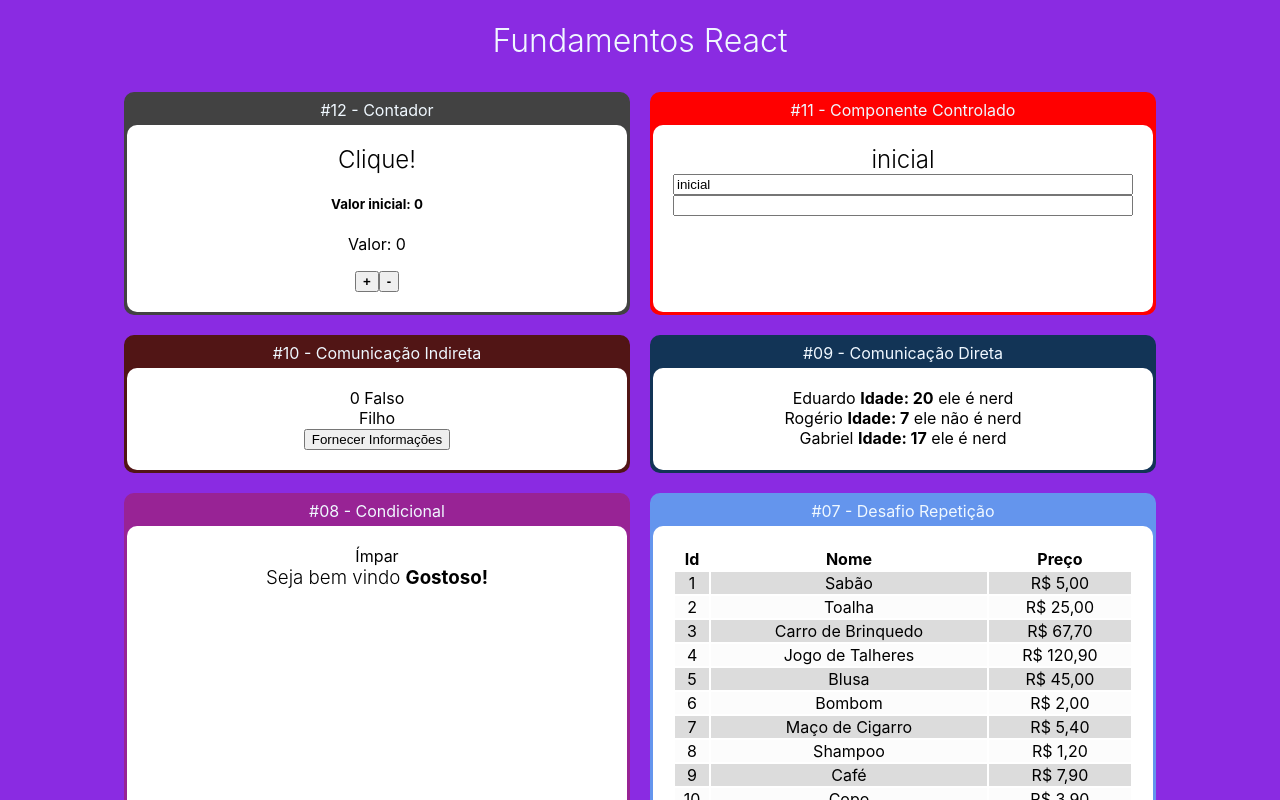
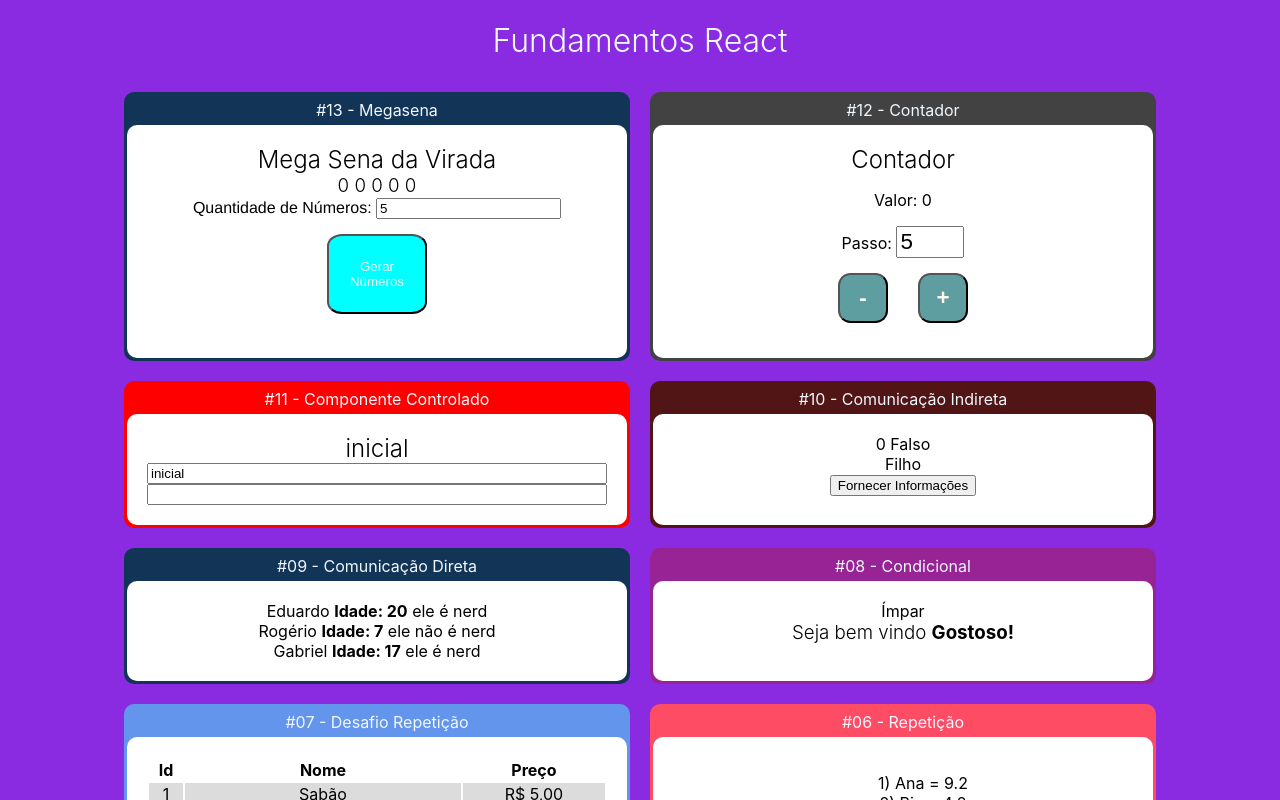
Before and after one commit to hugo-loiola/ReactJS, a React (Create React App) app: page / in a window 1280 px wide. Shown: the top 800 px of the page. Built offline with nearby package versions, Linux system fonts and the light colour scheme.

Commit message:
modulo completo

```diff
--- a/src/App.jsx
+++ b/src/App.jsx
@@ -16,6 +16,7 @@ import DiretaPai from "./components/comunicacao/DiretaPai";
 import IndiretaPai from "./components/comunicacao/IndiretaPai";
 import Input from "./components/formulario/Input";
 import Contador from "./components/contador/Contador";
+import Mega from "./components/megasena/Mega";
 
 
 const App = () => {
@@ -24,6 +25,10 @@ const App = () => {
 			<h1>Fundamentos React</h1>
 
 			<div className="Cards">
+
+				<Card titulo="#13 - Megasena" color='#123456'>
+					<Mega qtde={5} />
+				</Card>
 
 				<Card titulo='#12 - Contador' color='#424242'>
 					<Contador numeroInicial={0}></Contador>
--- /dev/null
+++ b/src/components/contador/Botoes.jsx
@@ -0,0 +1,13 @@
+/* eslint-disable react/prop-types */
+import React from "react";
+
+const Botoes = props => {
+	return (
+		<div>
+			<button onClick={props.decrementar}><strong>-</strong></button>
+			<button onClick={props.incrementar}><strong>+</strong></button>
+		</div>
+	);
+};
+
+export default Botoes;
--- /dev/null
+++ b/src/components/contador/Contador.css
@@ -0,0 +1,14 @@
+.Contador input {
+  font-size: 1.4rem;
+  width: 60px;
+}
+
+.Contador button {
+  margin: 15px;
+  width: 50px;
+  height: 50px;
+  border-radius: 25%;
+  background-color: cadetblue;
+  color: floralwhite;
+  font-size: 1.4rem;
+}
--- a/src/components/contador/Contador.jsx
+++ b/src/components/contador/Contador.jsx
@@ -1,32 +1,42 @@
 /* eslint-disable react/prop-types */
 import React from "react";
+import Botoes from "./Botoes";
+import "./Contador.css";
+import Display from "./Display";
+import Passoform from "./Passoform";
 
 class Contador extends React.Component {
 
 	state = {
-		numero: this.props.numeroInicial
+		numero: this.props.numeroInicial || 0,
+		passo: this.props.passoInicial || 5,
 	};
 
 	inc = () => {
 		this.setState({
-			numero: this.state.numero + 1
+			numero: this.state.numero + this.state.passo
 		});
 	};
 
 	dec = () => {
 		this.setState({
-			numero: this.state.numero - 1
+			numero: this.state.numero - this.state.passo
+		});
+	};
+
+	setPasso = (novoPasso) => {
+		this.setState({
+			passo: novoPasso
 		});
 	};
 
 	render() {
 		return (
-			<div>
-				<h2>Clique!</h2>
-				<h5>Valor inicial: {this.props.numeroInicial}</h5>
-				<p>Valor: {this.state.numero}</p>
-				<button onClick={this.inc}><strong>+</strong></button>
-				<button onClick={this.dec}><strong>-</strong></button>
+			<div className="Contador">
+				<h2>Contador</h2>
+				<Display numero={this.state.numero} />
+				<Passoform passo={this.state.passo} setPasso={this.setPasso} />
+				<Botoes incrementar={this.inc} decrementar={this.dec} />
 			</div>
 		);
 	}
--- /dev/null
+++ b/src/components/contador/Display.jsx
@@ -0,0 +1,10 @@
+/* eslint-disable react/prop-types */
+import React from "react";
+
+const Display = (props) => {
+	return (
+		<p>Valor: {props.numero}</p>
+	);
+};
+
+export default Display;
--- /dev/null
+++ b/src/components/contador/Passoform.jsx
@@ -0,0 +1,18 @@
+/* eslint-disable react/prop-types */
+import React from "react";
+
+const Passoform = (props) => {
+	return (
+		<div>
+			<label htmlFor="passoInput">Passo: </label>
+			<input
+				id='passoInput'
+				type='number'
+				value={props.passo}
+				onChange={e => props.setPasso(+e.target.value)}
+			/>
+		</div>
+	);
+};
+
+export default Passoform;
--- /dev/null
+++ b/src/components/megasena/Mega.css
@@ -0,0 +1,13 @@
+.Mega label {
+  font-family: "Franklin Gothic Medium", "Arial Narrow", Arial, sans-serif;
+}
+
+.Mega button {
+  padding: 15px;
+  margin: 15px;
+  width: 100px;
+  height: 80px;
+  border-radius: 15%;
+  background-color: aqua;
+  color: azure;
+}
--- /dev/null
+++ b/src/components/megasena/Mega.jsx
@@ -0,0 +1,46 @@
+/* eslint-disable react/prop-types */
+import React, { useState } from "react";
+import "./Mega.css";
+
+const Mega = (props) => {
+	function gerarNumeroNaoContido(min, max, array) {
+		const aleatorio = parseInt(Math.random() * (max + 1 - min)) + min;
+		return array.includes(aleatorio) ?
+			gerarNumeroNaoContido(min, max, array) :
+			aleatorio;
+	}
+
+	function gerarNumeros(qtde) {
+		const numeros = Array(qtde)
+			.fill(0)
+			.reduce((nums) => {
+				const novoNumero = gerarNumeroNaoContido(1, 60, nums);
+				return [...nums, novoNumero];
+			}, [])
+			.sort((n1, n2) => n1 - n2);
+		return numeros;
+	}
+
+	const [qtde, setQtde] = useState(props.qtde ?? 6);
+	const numerosIniciais = Array(qtde).fill(0);
+	const [numeros, setNumeros] = useState(numerosIniciais);
+	return (
+		<div className="Mega">
+			<h2>Mega Sena da Virada</h2>
+			<h3>{numeros.join(" ")}</h3>
+			<div>
+				<label>Quantidade de Números: </label>
+				<input
+					type='number'
+					value={qtde}
+					onChange={e => setQtde(+e.target.value)}
+				/>
+			</div>
+			<div>
+				<button onClick={() => setNumeros(gerarNumeros(qtde))}>Gerar Números</button>
+			</div>
+		</div>
+	);
+};
+
+export default Mega;
```
Also changed, not shown: src/components/contador/Contados.css (deleted).
